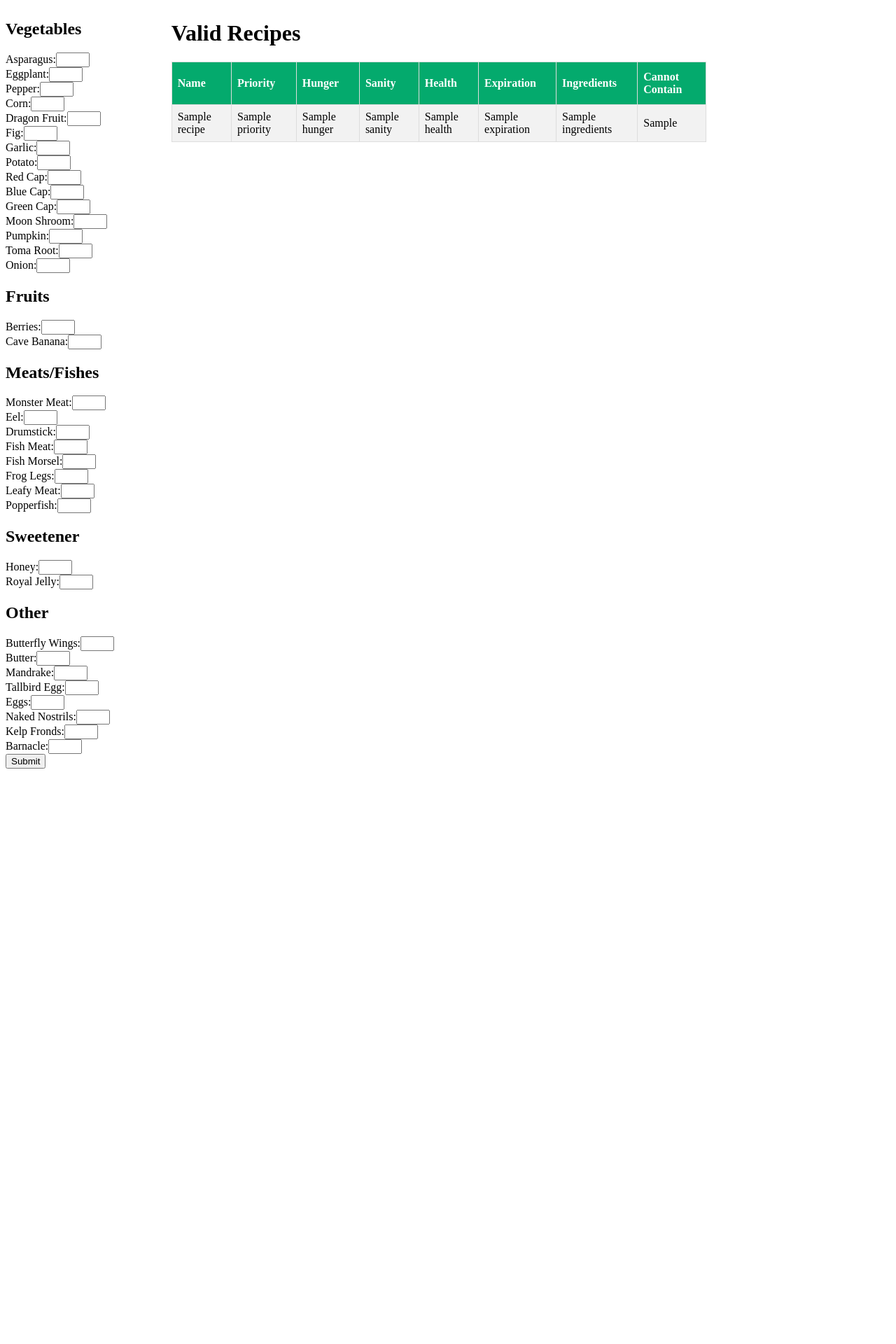
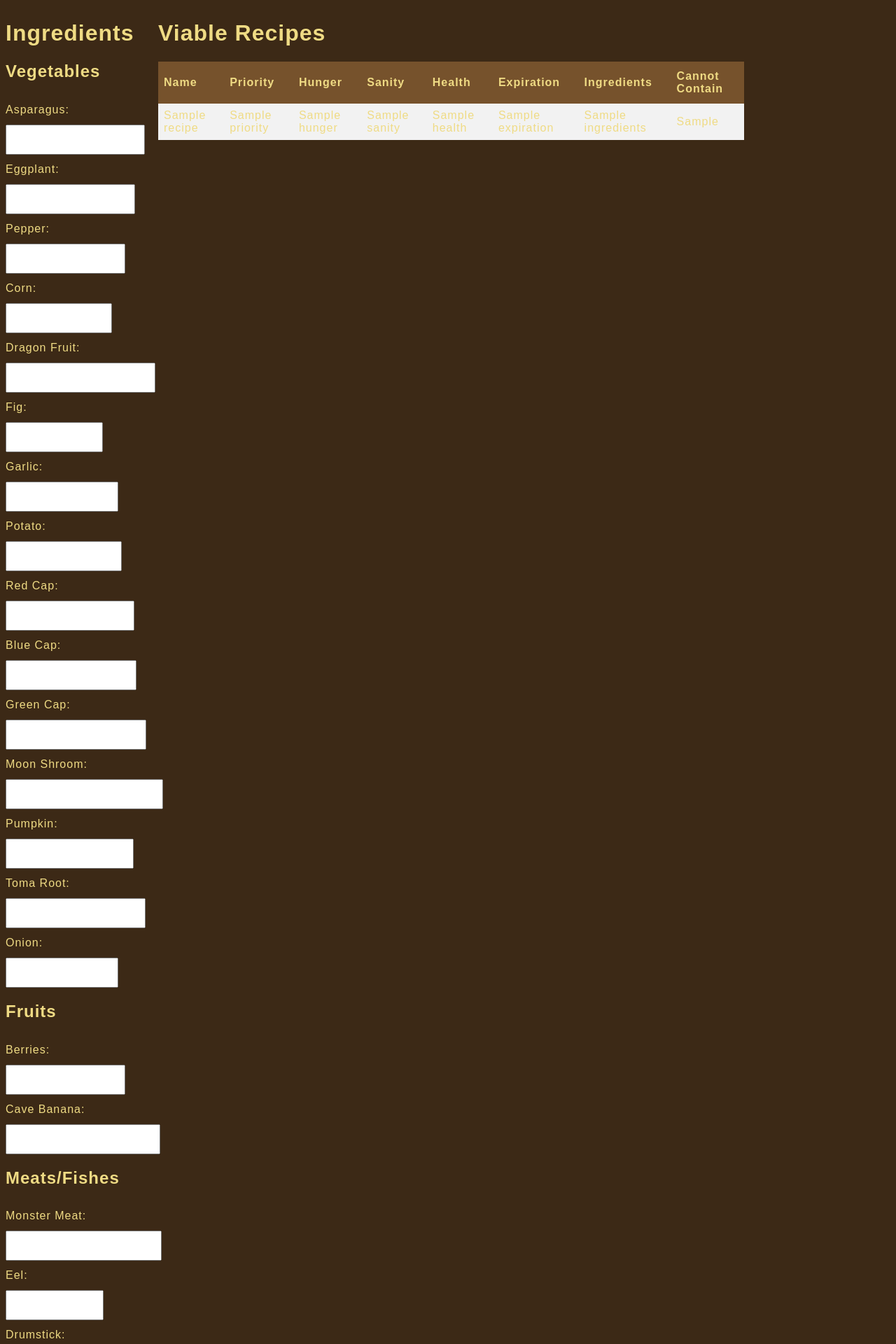
Before and after one commit to lbanasze/dst, a Flask app: template templates/ingredients.html in a window 1280 px wide. Shown: the top 1920 px of the page at 70% size. Before the commit the page ends 1098 px from the top, so only its background shows below. Run offline with Flask 3, Linux system fonts and the light colour scheme; the template is opened without the code that fills it: most values are stand-ins (such as "Sample title", 1, 10 or a date in 2020); some web fonts are replaced.

Commit message:
Update css and fix bugs with multiple recipe matches

```diff
--- a/config/food.json
+++ b/config/food.json
@@ -196,7 +196,7 @@
         "value": 3.0
     },
     "monster_meat": {
-        "group": "monster_meat",
+        "group": "monster",
         "value": 1.0
     },
     "butter": {
--- a/config/recipes.json
+++ b/config/recipes.json
@@ -738,7 +738,7 @@
             "VEGETABLE": 1
         },
         "special_ingredients": {
-            "EGGPLANTS": 1
+            "EGGPLANT": 1
         }
     },
     {
--- a/flask_app.py
+++ b/flask_app.py
@@ -32,13 +32,14 @@ def gather_ingredients():
         recipe_ingredients = []
 
         for ingredient, quantity in recipe['food_group_ingredients'].items():
-            recipe_ingredients.append(f'{quantity} {ingredient}')
+            recipe_ingredients.append(f'{quantity} {ingredient.title()}')
 
         for ingredient, quantity in recipe['special_ingredients'].items():
-            recipe_ingredients.append(f'{quantity} {ingredient}')
+            recipe_ingredients.append(f'{quantity} {ingredient.title()}')
 
-        new_recipe_data['ingredients'] = ','.join(recipe_ingredients)
-        new_recipe_data['no'] = ','.join(recipe['no'])
+
+        new_recipe_data['ingredients'] = ', '.join(recipe_ingredients)
+        new_recipe_data['no'] = ', '.join([ing.title() for ing in recipe['no']])
 
         recipes_data.append(new_recipe_data)
 
--- a/food/food.py
+++ b/food/food.py
@@ -32,7 +32,7 @@ def get_quantity(food_list: list[Food], special_ingredient):
 
 def remove_by_quantity(food_list: list[Food], special_ingredient, quantity):
     new_food_list = []
-    while quantity != 0:
+    while quantity > 0:
         for food in food_list:
             if food.get_name() == special_ingredient:
                 quantity -= food.get_value()
--- a/templates/ingredients.html
+++ b/templates/ingredients.html
@@ -2,7 +2,18 @@
 <html>
 
 <head>
+        <link href="https://fonts.cdnfonts.com/css/belisa-plumilla-manual" rel="stylesheet">
+
         <style>
+                @import url('https://fonts.cdnfonts.com/css/belisa-plumilla-manual');
+
+                body {
+                        font-family: 'Belisa plumilla manual', sans-serif;
+                        letter-spacing: 1px;
+                        color: #EFDB84;
+                        background-color: #3c2916;
+                }
+
                 div {
                         display: inline-block;
                 }
@@ -18,7 +29,7 @@
                 .grid-container {
                         display: grid;
                         grid-template-areas:
-                                'left right';
+                                'left left right';
                         gap: 10px;
                 }
 
@@ -28,7 +39,6 @@
                 }
 
                 td, th {
-                  border: 1px solid #ddd;
                   padding: 8px;
                 }
 
@@ -40,8 +50,18 @@
                   padding-top: 12px;
                   padding-bottom: 12px;
                   text-align: left;
-                  background-color: #04AA6D;
-                  color: white;
+                  background-color: #76522c;
+                }
+
+                label {
+                        padding: 12px 12px 12px 0;
+                        display: inline-block;
+                }
+
+                input {
+                        width: 100%;
+                        padding: 12px;
+                        resize: vertical;
                 }
 
         </style>
@@ -50,6 +70,7 @@
 <body class="grid-container">
         <div class="left">
                 <form action="{{ url_for('gather_ingredients') }}" method="post">
+                        <h1>Ingredients</h1>
 
                         <section>
                                 <h2>Vegetables</h2>
@@ -188,7 +209,7 @@
         </div>
 
         <div class="right">
-                <h1>Valid Recipes</h1>
+                <h1>Viable Recipes</h1>
                 <div>
                         <table id="recipes">
                                 <tr>
```
Also changed, not shown: main.py (+11 -4 lines).
